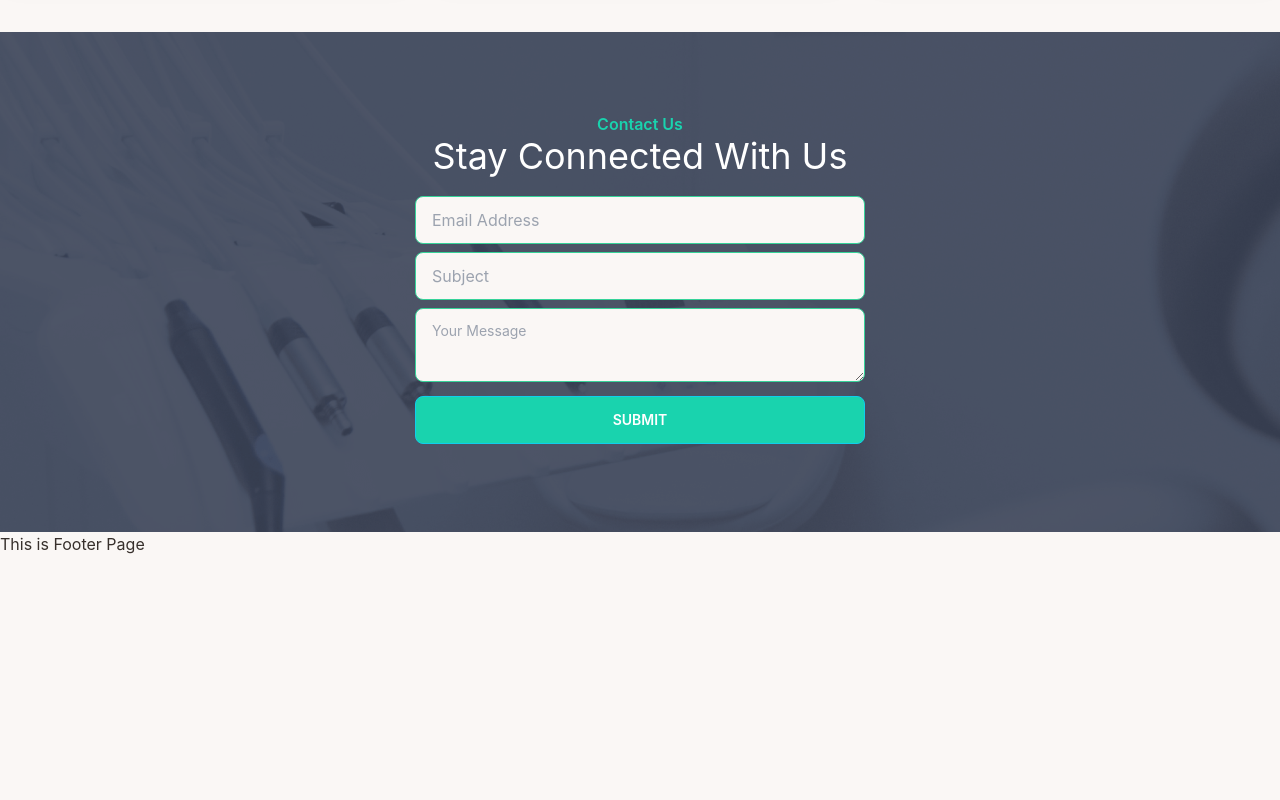
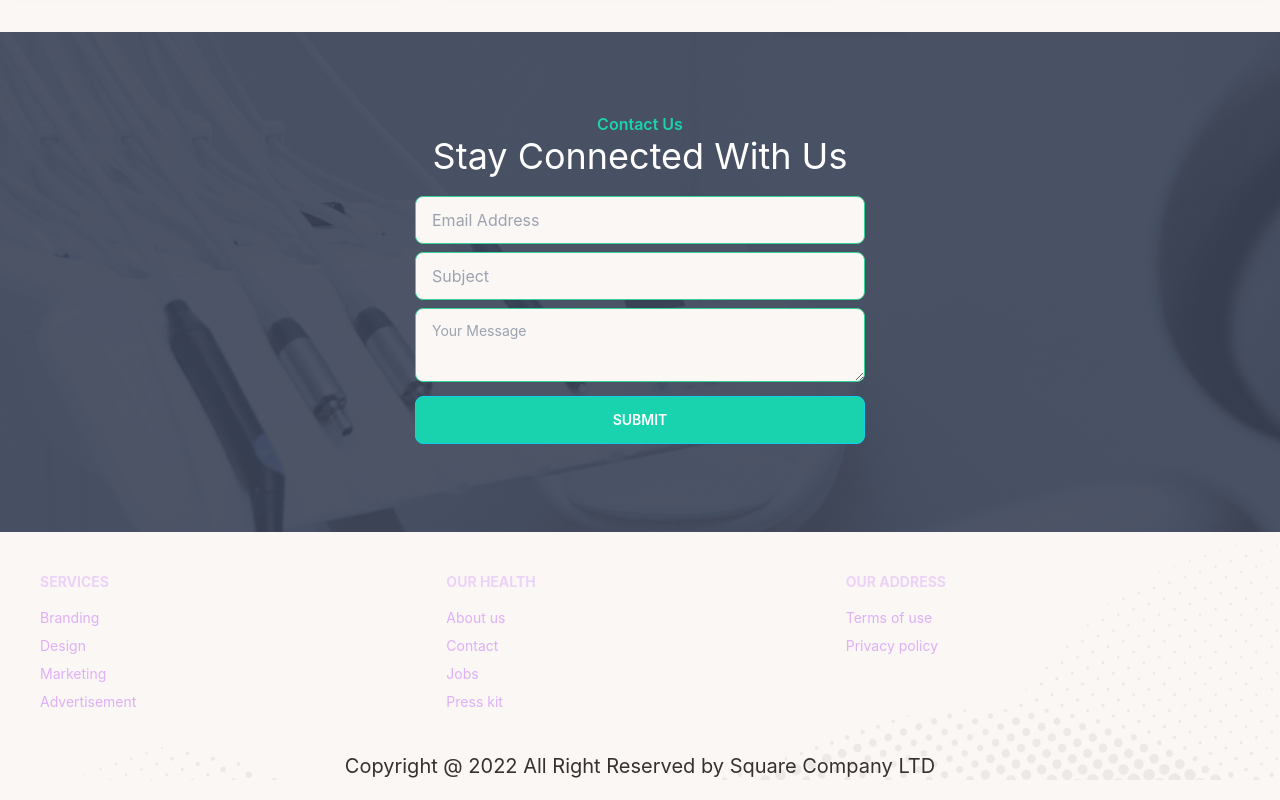
Before and after one commit to Mazharul430106/doctors-portal-clientSite-project, a React (Create React App) app: page / in a window 1280 px wide. Shown: the part 3113-3913 px from the top of the page. Before the commit the page ends 3669 px from the top, so only its background shows below. Built offline with nearby package versions, Linux system fonts and the light colour scheme.

Commit message:
added footer section

```diff
--- a/src/Pages/Shared/Footer/Footer.js
+++ b/src/Pages/Shared/Footer/Footer.js
@@ -1,10 +1,38 @@
 import React from 'react';
+import { Link } from 'react-router-dom';
+import footer from '../../../assets/images/footer.png';
 
 const Footer = () => {
     return (
-        <div>
-            <h1>This is Footer Page</h1>
-        </div>
+        <section style={{
+            background: `url(${footer})`,
+            backgroundSize: 'cover'
+        }}>
+            <footer className="footer p-10 bg-light text-neutral-content text-neutral">
+                <div>
+                    <span className="footer-title">Services</span>
+                    <Link className="link link-hover">Branding</Link>
+                    <Link className="link link-hover">Design</Link>
+                    <Link className="link link-hover">Marketing</Link>
+                    <Link className="link link-hover">Advertisement</Link>
+                </div>
+                <div>
+                    <span className="footer-title">Our Health</span>
+                    <Link className="link link-hover">About us</Link>
+                    <Link className="link link-hover">Contact</Link>
+                    <Link className="link link-hover">Jobs</Link>
+                    <Link className="link link-hover">Press kit</Link>
+                </div>
+                <div>
+                    <span className="footer-title">Our Address</span>
+                    <Link className="link link-hover">Terms of use</Link>
+                    <Link className="link link-hover">Privacy policy</Link>
+                </div>
+            </footer>
+            <div className='text-center mb-5'>
+                <p className='text-xl'>Copyright @ 2022 All Right Reserved by Square Company LTD</p>
+            </div>
+        </section>
     );
 };
 
```
